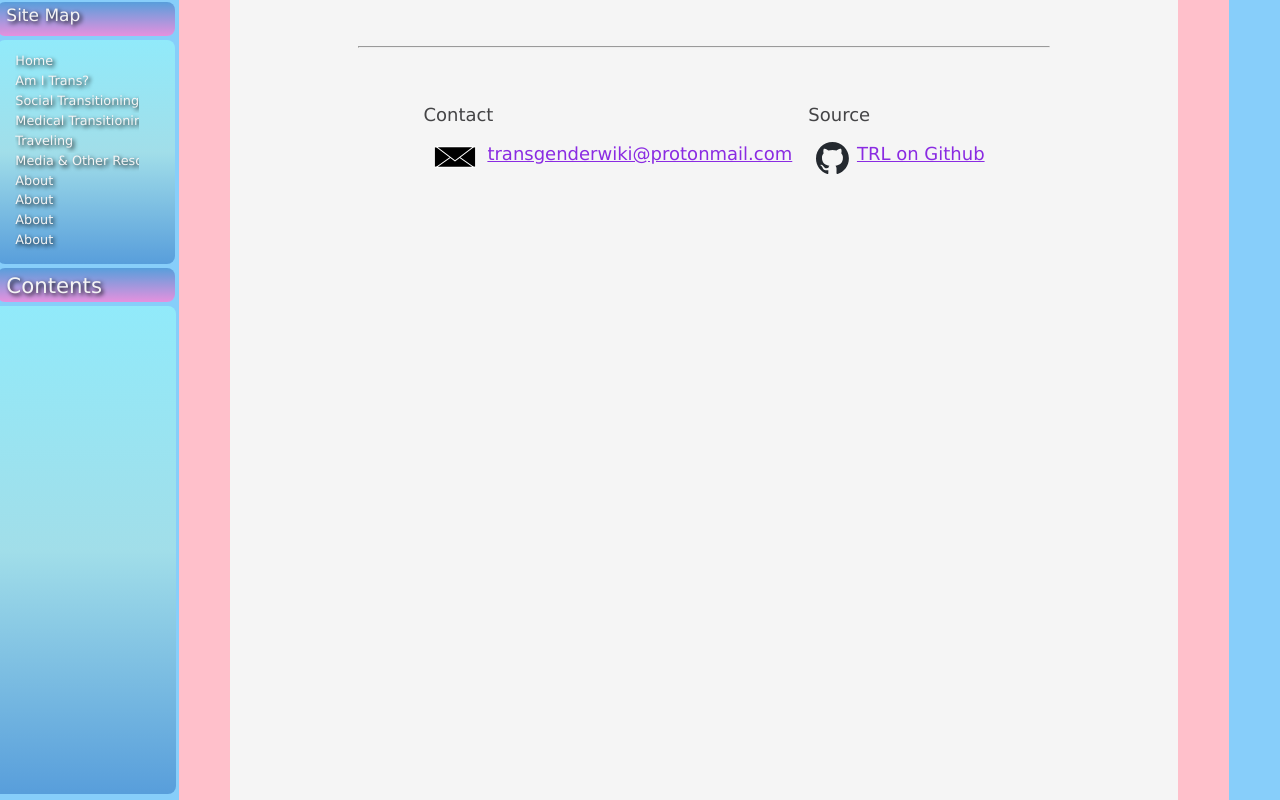
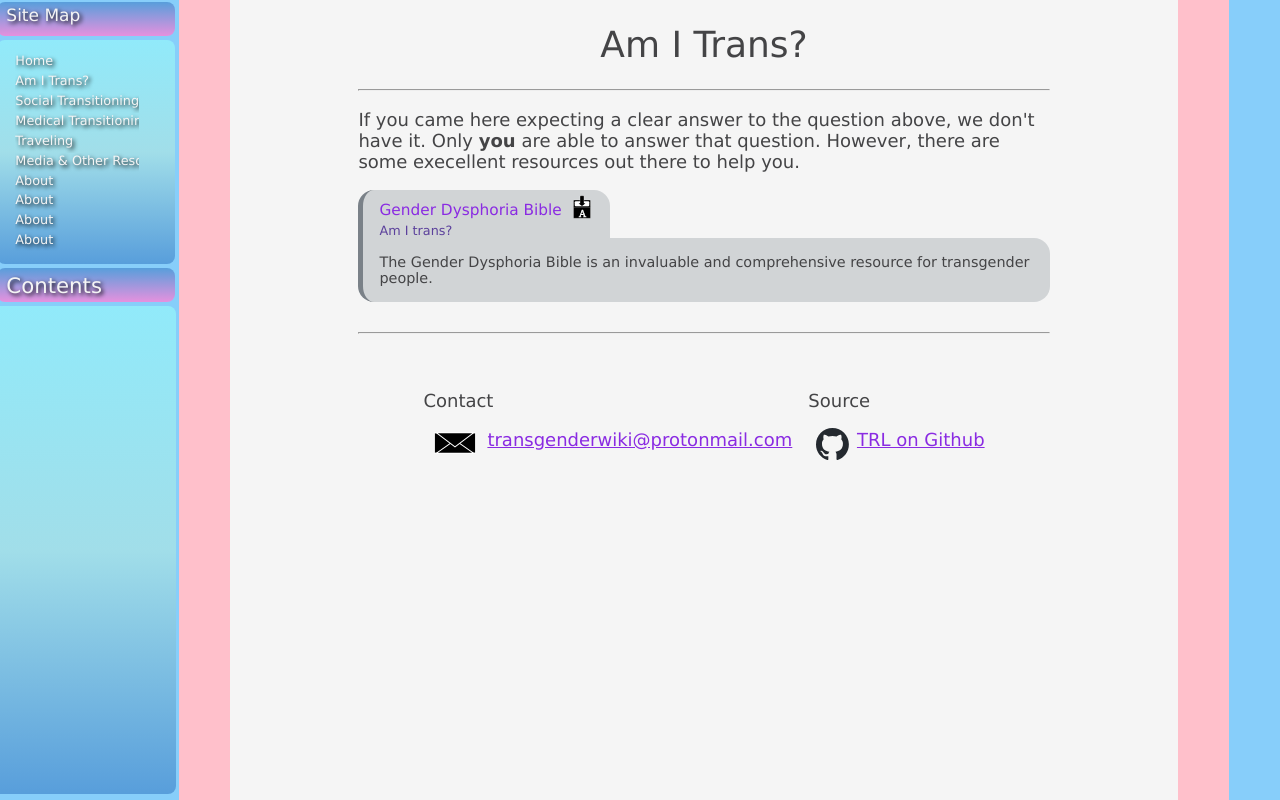
Before and after one commit to Transgender-Resource-Wiki/Transgender-Resource-Wiki.github.io, an Astro site: page /amitrans in a window 1280 px wide. Built offline with nearby package versions, Linux system fonts and the light colour scheme; Astro itself is replaced by a stand-in of ours.

Commit message:
basic content add

```diff
--- a/src/pages/amitrans.mdx
+++ b/src/pages/amitrans.mdx
@@ -9,3 +9,27 @@ title: Am I Trans?
   </ul>
   <span><p>Contents</p></span>
 </div>
+
+<h1 style="text-align:center; font-weight:normal;">Am I Trans?</h1>
+
+---
+
+If you came here expecting a clear answer to the question above, we don't have it. Only **you** are
+able to answer that question. However, there are some execellent resources out there to help you.
+<html>
+<div class="described-link">
+  <div class="dl-title">
+    <a href="https://genderdysphoria.fyi/en/am-i-trans">Gender Dysphoria Bible</a>
+    <a href="https://web.archive.org/web/20240423194505/https://genderdysphoria.fyi/en/am-i-trans">
+      <span class="tooltip">
+        <img src="../icons/archive.svg" alt="Archive"/>
+        <span class="tooltip-text">View on the Internet Archive</span>
+      </span>
+    </a>
+    <p>Am I trans?</p>
+  </div>
+  <div class="dl-content">
+    <p>The Gender Dysphoria Bible is an invaluable and comprehensive resource for transgender people. </p>
+  </div>
+</div>
+</html>
```
